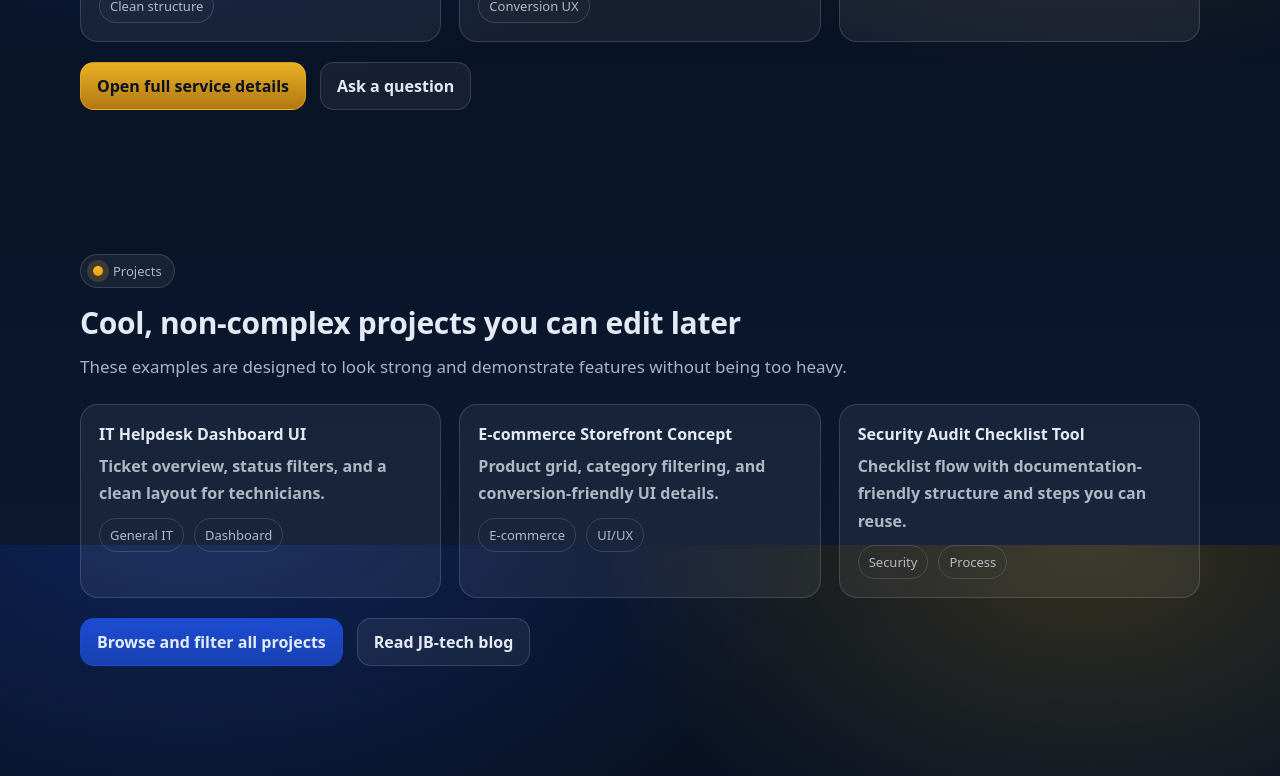
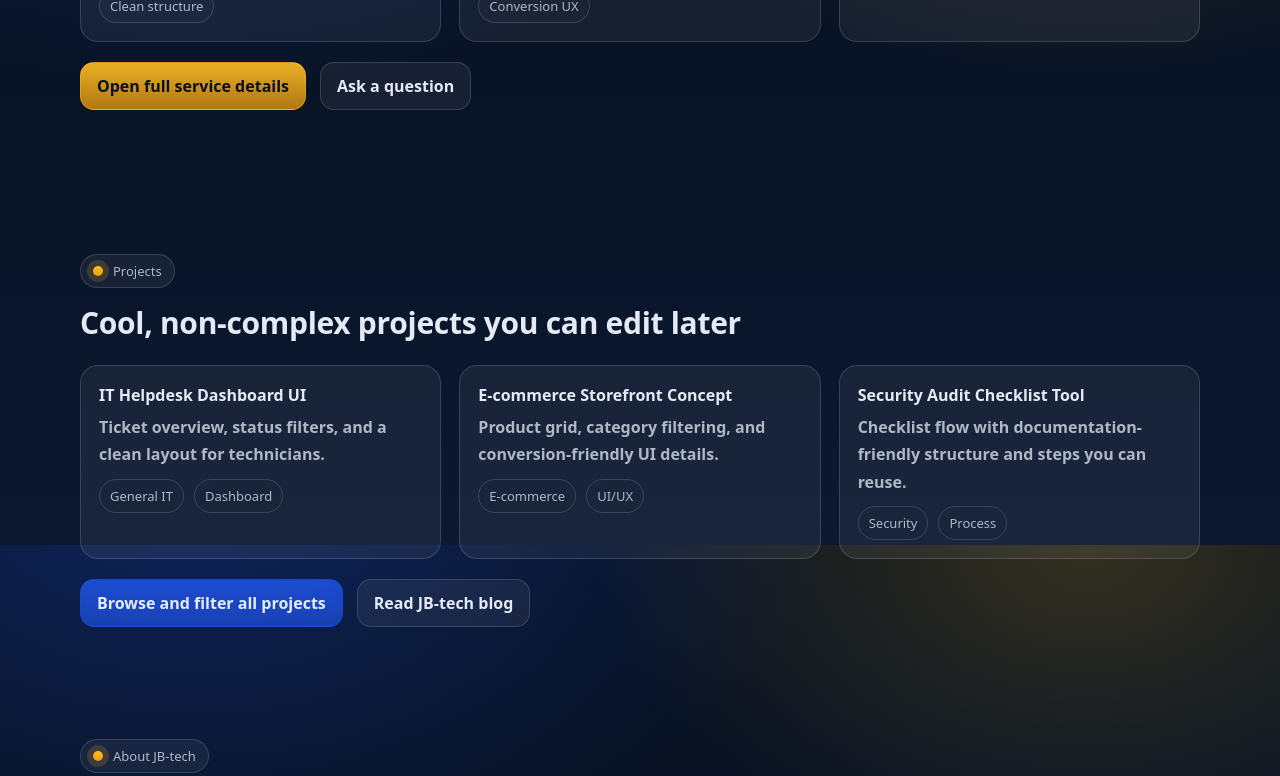
Before and after one commit to jonathandiemuodeke/Portfolio, a Next.js app: page / in a window 1280 px wide. Shown: the part 1055-1831 px from the top of the page. Built offline with nearby package versions, Linux system fonts and the light colour scheme; no server answers.

Commit message:
Refactor HomePage component structure and content

```diff
--- a/app/page.tsx
+++ b/app/page.tsx
@@ -190,9 +190,9 @@ export default function HomePage() {
             <h2 style={{ margin: "14px 0 10px", fontSize: "clamp(22px, 2.6vw, 30px)", letterSpacing: "-0.01em" }} data-reveal>
               Cool, non-complex projects you can edit later
             </h2>
-            <p className="lead" data-reveal>
+            {/* <p className="lead" data-reveal>
               These examples are designed to look strong and demonstrate features without being too heavy.
-            </p>
+            </p> */}
           </div>
 
           <div className="grid-3">
```
